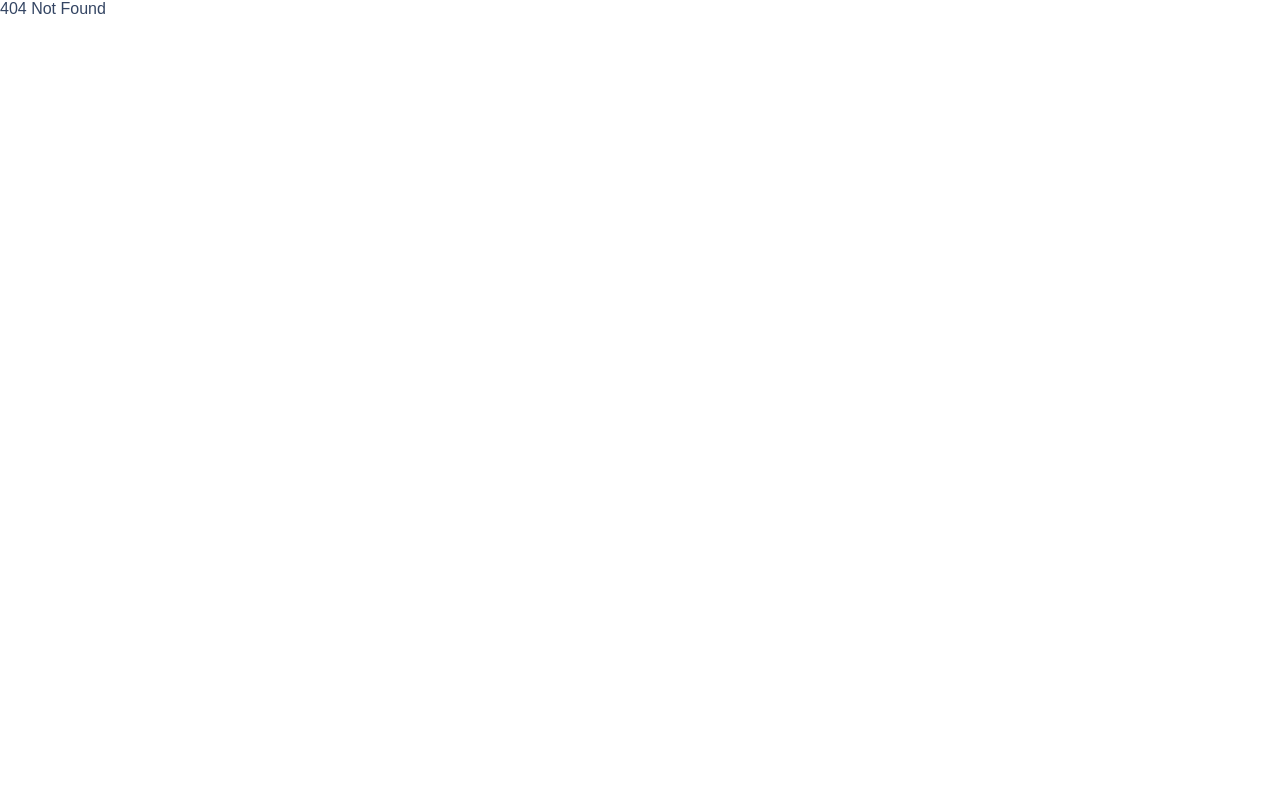
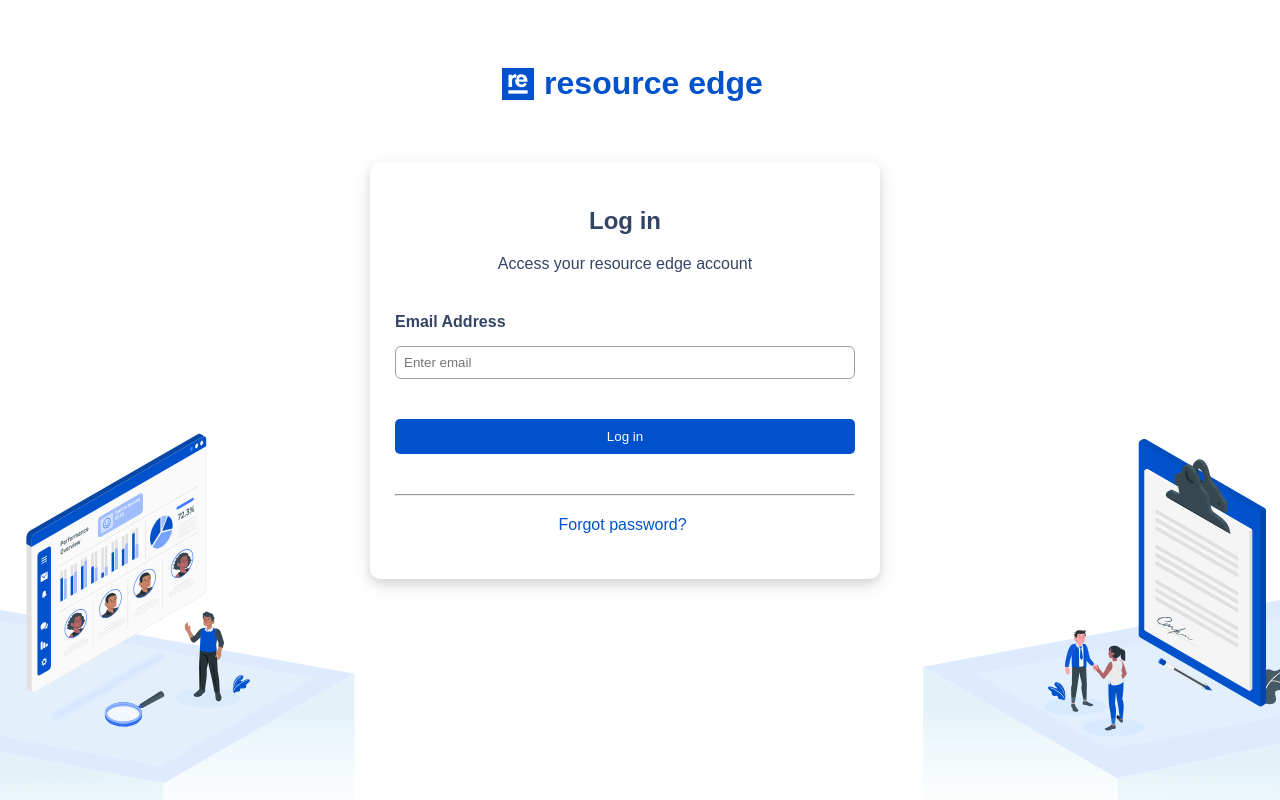
Before and after one commit to muritz11/resourceEdge, a React (Create React App) app: page /login in a window 1280 px wide. Before the commit this address had no page. Built offline with nearby package versions, Linux system fonts and the light colour scheme.

Commit message:
login page complete, w/no logic

```diff
--- a/src/App.js
+++ b/src/App.js
@@ -2,6 +2,8 @@ import { BrowserRouter as Router, Route, Switch } from "react-router-dom";
 import './css/App.css';
 import 'remixicon/fonts/remixicon.css'
 import { LandingPage } from "./components/LandingPage";
+import { Login } from "./components/Login";
+import { SignUp } from "./components/ResetPassword";
 
 
 function App() {
@@ -11,9 +13,9 @@ function App() {
         {/* <Nav /> */}
         <Switch>
           <Route exact path='/' component={LandingPage} />
-          {/* <Route path='/dish/:dishId' component={Dish} />
-          <Route exact path='/kitchens' component={KitchensPage} />
-          <Route path='/kitchen-profile/:kitId' component={KitchenProfile} /> */}
+          <Route path='/login' component={Login} />
+          <Route exact path='/signup' component={SignUp} />
+          {/* <Route path='/kitchen-profile/:kitId' component={KitchenProfile} /> */}
           <Route>404 Not Found</Route>
         </Switch>
       </Router>
--- /dev/null
+++ b/src/components/Login.js
@@ -0,0 +1,24 @@
+import { Auth } from "./mini/Auth"
+import { Link } from "react-router-dom"
+
+export const Login = () => {
+
+
+    return (
+        <>
+            <Auth heading="Log in" paragraph="Access your resource edge account" >
+            <form>
+                <label htmlFor="email"><b>Email Address</b></label><br />
+                <input type="email" placeholder="Enter email" id="email" />
+                <button type="submit" className="s-in auth-btn">Log in</button>
+
+                <hr />
+
+                <p className="forgot"><Link to="/" className="link logo">Forgot password?</Link></p>
+
+            </form>
+            </Auth>
+        </>
+    )
+
+}
--- /dev/null
+++ b/src/components/mini/Auth.js
@@ -0,0 +1,29 @@
+import logo from "../../imgs/Group.svg"
+import { Card } from "./Card"
+import leftImage from "../../imgs/Group 43.svg"
+import rightImage from "../../imgs/Group 45.svg"
+
+export const Auth = (props) => {
+
+
+    return (
+        <main className="auth">
+           <header className="flex flex-sm">
+                <img src={logo} alt="logo" />
+                <h1 className="logo">resource edge</h1>
+            </header>
+            <section className="w-50 m-auto auth-card">
+                <Card>
+                    <h2 className="auth-heading">{props.heading}</h2>
+                    <p className="auth-txt">{props.paragraph}</p>
+                    <form>
+                        {props.children}
+                    </form>
+                </Card>
+            </section>
+            <img src={leftImage} alt="" className="auth-image-left" />
+            <img src={rightImage} alt="" className="auth-image-right" />
+        </main>
+    )
+
+}
--- a/src/components/mini/Navbar.js
+++ b/src/components/mini/Navbar.js
@@ -25,7 +25,7 @@ export const Navbar = (props) => {
                     <Link to="/login" className="link s-in">Sign in</Link>
                 </div>
                 <div className="nav-responsive">
-                    <i className="ri-menu-line" onClick={ props.openNav }></i>
+                    <i className="ri-menu-4-line ri-2x" onClick={ props.openNav }></i>
                 </div>
             </div>
         </nav>
--- a/src/css/App.css
+++ b/src/css/App.css
@@ -47,6 +47,10 @@ h1{
 
 .img{
     width: 100%;
+}
+
+.m-auto{
+    margin: auto;
 }
 
 
@@ -241,9 +245,80 @@ h1{
     margin-left: 15px;
 }
 
+/**********************
+*auth
+*********************/
+.auth{
+    padding: 50px;
+    text-align: center;
+}
+
+.auth .logo{
+    margin-left: 10px;
+}
+
+.auth-heading, .auth-txt{
+    margin: 20px;
+}
+
+.auth-txt{
+    margin-bottom: 40px;
+}
+
+.auth-card form{
+    text-align: left;
+    margin-top: 20px;
+    margin-bottom: 20px;
+}
+
+.auth-card input{
+    padding: 8px;
+    width: 100%;
+    border-radius: 6px;
+    border: 1px solid #97A0AF;
+    margin-top: 15px;
+    margin-bottom: 40px;
+}
+
+.auth-card input:focus{
+    outline: 1px solid dodgerblue;
+}
+
+.auth-btn{
+    padding: 10px;
+    width: 100%;
+    border: none;
+    margin-bottom: 40px;
+}
+
+.auth-card hr{
+    margin-bottom: 20px;
+}
+
+.forgot{
+    text-align: center;
+}
+
+.auth-image-left{
+    position: fixed;
+    bottom: 0;
+    left: 0;
+}
+
+.auth-image-right{
+    position: fixed;
+    bottom: 0;
+    right: 0;
+}
+
+
 @media screen and (max-width: 480px) {
     .flex{
         display: block;
+    }
+
+    .flex-sm{
+        display: flex;
     }
 
     .p-img{
@@ -297,4 +372,8 @@ h1{
     .banner-txt h1{
         line-height: 40px;
     }
+
+    .auth-image-left, .auth-image-right{
+        display: none;
+    }
 }
```
Also changed, not shown: src/components/ResetPassword.js (added), src/imgs/Group 43.svg (added), src/imgs/Group 45.svg (added).
